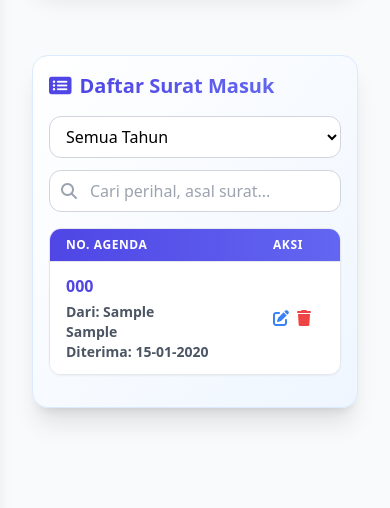
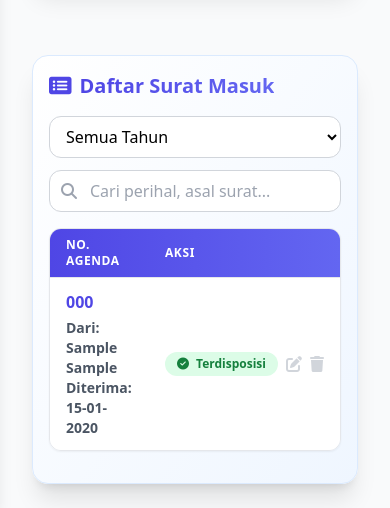
Before and after one commit to AndreasD8817/reksurat, a PHP site: page /surat-masuk in a window 390 px wide. Shown: the part 1560-2068 px from the top of the page. Run offline with PHP 8.4, Linux system fonts and the light colour scheme; the visitor is signed in with stand-in values (Sample User, id 1); tables that the repository leaves empty or names only in its code hold one stand-in row (values such as "Sample post"); some libraries are stand-ins or nearby versions.

Commit message:
V.1.8.1 FInal Mobile dan Desktop

```diff
--- a/assets/js/modules/ui.js
+++ b/assets/js/modules/ui.js
@@ -235,8 +235,30 @@ export function updateTableSuratMasuk(suratList) {
 }
 function getSuratMasukRowHTML(surat) {
   // Dapatkan tombol aksi terlebih dahulu
-  const actionButtons = getActionButtons("masuk", surat.id);
+  const isAdmin = document.body.dataset.userRole === "admin";
+  let actionButtons;
 
+  if (surat.disposisi_id) {
+    // Surat sudah terdisposisi, tombol dinonaktifkan
+    const disabledEdit = `<span class="text-gray-300 cursor-not-allowed" title="Tidak dapat diedit/dihapus karena sudah terdisposisi"><i class="fas fa-edit"></i></span>`;
+    const disabledDelete = isAdmin
+      ? `<span class="text-gray-300 cursor-not-allowed" title="Tidak dapat diedit/dihapus karena sudah terdisposisi"><i class="fas fa-trash"></i></span>`
+      : "";
+    actionButtons = `
+      <td class="px-4 md:px-6 py-3 md:py-4 whitespace-nowrap">
+        <div class="flex items-center space-x-2">
+          <span class="px-3 py-1 text-xs font-semibold rounded-full bg-green-100 text-green-700" title="Surat ini sudah didisposisi pada ID Disposisi: ${surat.disposisi_id}"><i class="fas fa-check-circle mr-1"></i> Terdisposisi</span>
+          ${disabledEdit}
+          ${disabledDelete}
+        </div>
+      </td>`;
+  } else {
+    // Surat belum terdisposisi, tombol aktif
+    actionButtons = getActionButtons("masuk", surat.id).replace(
+      '<td class="px-6 py-4">',
+      '<td class="px-4 md:px-6 py-3 md:py-4 whitespace-nowrap">'
+    );
+  }
   return `<tr class="hover:bg-blue-50 transition-colors duration-200">
         <td class="px-4 md:px-6 py-3 md:py-4 font-semibold">
             <a href="#" class="text-primary hover:underline detail-link" data-id="${
@@ -259,10 +281,7 @@ function getSuratMasukRowHTML(surat) {
         <td class="px-4 md:px-6 py-3 md:py-4 text-gray-600 hidden md:table-cell">${escapeHTML(
           surat.tgl_terima_formatted
         )}</td>
-        ${actionButtons.replace(
-          '<td class="px-6 py-4">',
-          '<td class="px-4 md:px-6 py-3 md:py-4">'
-        )}
+        ${actionButtons}
     </tr>`;
 }
 
--- a/pages/surat-masuk.php
+++ b/pages/surat-masuk.php
@@ -62,7 +62,12 @@ if ($_SERVER['REQUEST_METHOD'] === 'POST' && isset($_POST['simpan_surat_masuk'])
 
 // Logika memuat data awal tidak berubah
 $limit = 10;
-$stmt_data = $pdo->prepare("SELECT *, DATE_FORMAT(tanggal_diterima, '%d-%m-%Y') as tgl_terima_formatted FROM surat_masuk ORDER BY id DESC LIMIT ?");
+$stmt_data = $pdo->prepare(
+    "SELECT sm.*, DATE_FORMAT(sm.tanggal_diterima, '%d-%m-%Y') as tgl_terima_formatted, ds.id as disposisi_id
+     FROM surat_masuk sm
+     LEFT JOIN disposisi_sekwan ds ON sm.id = ds.surat_masuk_id
+     ORDER BY sm.id DESC LIMIT ?"
+);
 $stmt_data->bindValue(1, $limit, PDO::PARAM_INT);
 $stmt_data->execute();
 $surat_masuk_list = $stmt_data->fetchAll(PDO::FETCH_ASSOC);
@@ -256,11 +261,25 @@ require_once 'templates/header.php';
                         <td class="px-4 md:px-6 py-3 md:py-4 text-gray-600 hidden md:table-cell"><?php echo htmlspecialchars($surat['perihal']); ?></td>
                         <td class="px-4 md:px-6 py-3 md:py-4 text-gray-600 hidden md:table-cell"><?php echo htmlspecialchars($surat['tgl_terima_formatted']); ?></td>
                         <?php if (in_array($_SESSION['user_role'], ['admin', 'staff surat masuk'])): ?>
-                            <td class="px-4 md:px-6 py-3 md:py-4">
-                                <div class="flex space-x-2">
-                                    <a href="/edit-surat-masuk?id=<?php echo $surat['id']; ?>" class="text-blue-500 hover:text-blue-700" title="Edit"><i class="fas fa-edit"></i></a>
-                                    <?php if ($_SESSION['user_role'] === 'admin'): ?>
-                                        <button onclick="confirmDelete('surat-masuk', <?php echo $surat['id']; ?>)" class="text-red-500 hover:text-red-700" title="Hapus"><i class="fas fa-trash"></i></button>
+                            <td class="px-4 md:px-6 py-3 md:py-4 whitespace-nowrap">
+                                <?php if ($surat['disposisi_id']): ?>
+                                    <div class="flex items-center space-x-2">
+                                        <span class="px-3 py-1 text-xs font-semibold rounded-full bg-green-100 text-green-700" title="Surat ini sudah didisposisi pada ID Disposisi: <?php echo $surat['disposisi_id']; ?>">
+                                            <i class="fas fa-check-circle mr-1"></i> Terdisposisi
+                                        </span>
+                                        <!-- Tombol dinonaktifkan -->
+                                        <span class="text-gray-300 cursor-not-allowed" title="Tidak dapat diedit/dihapus karena sudah terdisposisi"><i class="fas fa-edit"></i></span>
+                                        <?php if ($_SESSION['user_role'] === 'admin'): ?>
+                                            <span class="text-gray-300 cursor-not-allowed" title="Tidak dapat diedit/dihapus karena sudah terdisposisi"><i class="fas fa-trash"></i></span>
+                                        <?php endif; ?>
+                                    </div>
+                                <?php else: ?>
+                                    <!-- Tombol aktif -->
+                                    <div class="flex space-x-2">
+                                        <a href="/edit-surat-masuk?id=<?php echo $surat['id']; ?>" class="text-blue-500 hover:text-blue-700" title="Edit"><i class="fas fa-edit"></i></a>
+                                        <?php if ($_SESSION['user_role'] === 'admin'): ?>
+                                            <button onclick="window.confirmDelete('surat-masuk', <?php echo $surat['id']; ?>)" class="text-red-500 hover:text-red-700" title="Hapus"><i class="fas fa-trash"></i></button>
+                                        <?php endif; ?>
                                     <?php endif; ?>
                                 </div>
                             </td>
--- a/pages/users.php
+++ b/pages/users.php
@@ -12,7 +12,7 @@ if (!isset($_SESSION['user_id']) || $_SESSION['user_role'] !== 'admin') {
 if ($_SERVER['REQUEST_METHOD'] === 'POST' && isset($_POST['tambah_user'])) {
     // Verifikasi CSRF token
     if (!isset($_POST['csrf_token']) || !verify_csrf_token($_POST['csrf_token'])) {
-        $_SESSION['error_message'] = "Sesi tidak valid. Silakan coba lagi.";
+        $_SESSION['error_message'] = "Terjadi kesalahan validasi. Silakan coba lagi.";
         header('Location: /users');
         exit;
     }
@@ -89,8 +89,10 @@ require_once 'templates/header.php';
             <div>
                 <label for="role" class="block text-sm font-medium text-gray-700 mb-2">Role</label>
                 <select id="role" name="role" class="w-full px-4 py-3 rounded-xl border border-gray-300 bg-white" required>
-                    <option value="staff">Staff</option>
+                    <option value="" disabled selected>-- Pilih Role --</option>
                     <option value="admin">Admin</option>
+                    <option value="staff surat masuk">Staff Surat Masuk</option>
+                    <option value="staff surat keluar">Staff Surat Keluar</option>
                 </select>
             </div>
         </div>
--- a/templates/header.php
+++ b/templates/header.php
@@ -103,7 +103,7 @@ $inisial_user = strtoupper(substr($nama_user, 0, 1));
 
     <aside class="sidebar bg-white w-64 shadow-lg z-50 h-screen fixed md:fixed transition-transform duration-300 ease-in-out" id="sidebar">
         <div class="px-4 h-20 flex items-center gap-3 border-b border-gray-200 bg-gradient-to-r from-primary to-secondary">
-            <img src="/assets/img/ArekSurat icon.png" alt="Logo ArekSurat" class="h-12 w-12">
+            <img src="/assets/img/ArekSurat icon.png" alt="Logo Aplikasi ArekSurat" class="h-12 w-12">
             <div>
                 <h1 class="text-xl font-bold text-white">ArekSurat</h1>
                 <p class="text-sm text-indigo-100">Dashboard Penomoran</p>
@@ -111,22 +111,22 @@ $inisial_user = strtoupper(substr($nama_user, 0, 1));
         </div>
         <nav class="mt-6">
 
-            <a href="/dashboard" class="block py-3 px-5 mx-2 rounded-lg  <?php echo ($_GET['page'] ?? '') === 'dashboard' ? 'nav-active shadow-md' : 'text-gray-700 hover:bg-gray-100 hover:text-primary'; ?>">
+            <a href="/dashboard" class="block py-3 px-5 mx-2 rounded-lg <?php echo ($_GET['page'] ?? '') === 'dashboard' ? 'nav-active shadow-md' : 'text-gray-700 hover:bg-gray-100 hover:text-primary'; ?>">
                 <i class="fas fa-tachometer-alt mr-3 w-5 text-center"></i> Dashboard
             </a>
             <div class="px-5 mt-4 mb-2">
                 <p class="text-gray-500 text-xs uppercase font-bold tracking-wider">Sekretariat</p>
             </div>
             <?php if (in_array($_SESSION['user_role'], ['admin', 'staff surat keluar'])): ?>
-                <a href="/surat-keluar" class="block py-3 px-5 mx-2 rounded-lg  <?php echo ($_GET['page'] ?? '') === 'surat-keluar' ? 'nav-active shadow-md' : 'text-gray-700 hover:bg-gray-100 hover:text-primary'; ?>">
+                <a href="/surat-keluar" class="block py-3 px-5 mx-2 rounded-lg <?php echo ($_GET['page'] ?? '') === 'surat-keluar' ? 'nav-active shadow-md' : 'text-gray-700 hover:bg-gray-100 hover:text-primary'; ?>">
                     <i class="fas fa-paper-plane mr-3 w-5 text-center"></i> Surat Keluar Setwan
                 </a>
             <?php endif; ?>
             <?php if (in_array($_SESSION['user_role'], ['admin', 'staff surat masuk'])): ?>
-                <a href="/surat-masuk" class="block py-3 px-5 mx-2 rounded-lg  <?php echo ($_GET['page'] ?? '') === 'surat-masuk' ? 'nav-active shadow-md' : 'text-gray-700 hover:bg-gray-100 hover:text-primary'; ?>">
+                <a href="/surat-masuk" class="block py-3 px-5 mx-2 rounded-lg <?php echo ($_GET['page'] ?? '') === 'surat-masuk' ? 'nav-active shadow-md' : 'text-gray-700 hover:bg-gray-100 hover:text-primary'; ?>">
                     <i class="fas fa-envelope mr-3 w-5 text-center"></i> Surat Masuk Setwan
                 </a>
-                <a href="/disposisi-sekwan" class="block py-3 px-5 mx-2 rounded-lg  <?php echo ($_GET['page'] ?? '') === 'disposisi-sekwan' ? 'nav-active shadow-md' : 'text-gray-700 hover:bg-gray-100 hover:text-primary'; ?>">
+                <a href="/disposisi-sekwan" class="block py-3 px-5 mx-2 rounded-lg <?php echo ($_GET['page'] ?? '') === 'disposisi-sekwan' ? 'nav-active shadow-md' : 'text-gray-700 hover:bg-gray-100 hover:text-primary'; ?>">
                     <i class="fas fa-share-square mr-3 w-5 text-center"></i> Disposisi Setwan
                 </a>
             <?php endif; ?>
@@ -135,12 +135,12 @@ $inisial_user = strtoupper(substr($nama_user, 0, 1));
                 <p class="text-gray-500 text-xs uppercase font-bold tracking-wider">Dewan</p>
             </div>
             <?php if (in_array($_SESSION['user_role'], ['admin', 'staff surat keluar'])): ?>
-                <a href="/surat-keluar-dewan" class="block py-3 px-5 mx-2 rounded-lg  <?php echo ($_GET['page'] ?? '') === 'surat-keluar-dewan' ? 'nav-active shadow-md' : 'text-gray-700 hover:bg-gray-100 hover:text-primary'; ?>">
+                <a href="/surat-keluar-dewan" class="block py-3 px-5 mx-2 rounded-lg <?php echo ($_GET['page'] ?? '') === 'surat-keluar-dewan' ? 'nav-active shadow-md' : 'text-gray-700 hover:bg-gray-100 hover:text-primary'; ?>">
                     <i class="fas fa-paper-plane mr-3 w-5 text-center"></i> Surat Keluar Dewan
                 </a>
             <?php endif; ?>
             <?php if (in_array($_SESSION['user_role'], ['admin', 'staff surat masuk'])): ?>
-                <a href="/surat-masuk-dewan" class="block py-3 px-5 mx-2 rounded-lg  <?php echo ($_GET['page'] ?? '') === 'surat-masuk-dewan' ? 'nav-active shadow-md' : 'text-gray-700 hover:bg-gray-100 hover:text-primary'; ?>">
+                <a href="/surat-masuk-dewan" class="block py-3 px-5 mx-2 rounded-lg <?php echo ($_GET['page'] ?? '') === 'surat-masuk-dewan' ? 'nav-active shadow-md' : 'text-gray-700 hover:bg-gray-100 hover:text-primary'; ?>">
                     <i class="fas fa-envelope mr-3 w-5 text-center"></i> Surat Masuk Dewan
                 </a>
             <?php endif; ?>
@@ -149,10 +149,10 @@ $inisial_user = strtoupper(substr($nama_user, 0, 1));
                 <p class="text-gray-500 text-xs uppercase font-bold tracking-wider">Sistem</p>
             </div>
              <?php if (isset($_SESSION['user_role']) && $_SESSION['user_role'] === 'admin'): ?>
-                <a href="/users" class="block py-3 px-5 mx-2 rounded-lg  <?php echo ($_GET['page'] ?? '') === 'users' ? 'nav-active shadow-md' : 'text-gray-700 hover:bg-gray-100 hover:text-primary'; ?>">
+                <a href="/users" class="block py-3 px-5 mx-2 rounded-lg <?php echo ($_GET['page'] ?? '') === 'users' ? 'nav-active shadow-md' : 'text-gray-700 hover:bg-gray-100 hover:text-primary'; ?>">
                     <i class="fas fa-users-cog mr-3 w-5 text-center"></i> Manajemen User
                 </a>
-                <a href="/log-user" class="block py-3 px-5 mx-2 rounded-lg  <?php echo ($_GET['page'] ?? '') === 'log-user' ? 'nav-active shadow-md' : 'text-gray-700 hover:bg-gray-100 hover:text-primary'; ?>">
+                <a href="/log-user" class="block py-3 px-5 mx-2 rounded-lg <?php echo ($_GET['page'] ?? '') === 'log-user' ? 'nav-active shadow-md' : 'text-gray-700 hover:bg-gray-100 hover:text-primary'; ?>">
                     <i class="fas fa-history mr-3 w-5 text-center"></i> Log User
                 </a>
             <?php endif; ?>
@@ -169,10 +169,10 @@ $inisial_user = strtoupper(substr($nama_user, 0, 1));
                     <button class="md:hidden text-gray-600 bg-gray-100 p-2 rounded-lg mr-4 shadow-sm hover:bg-gray-200 transition-colors" id="menu-toggle">
                         <i class="fas fa-bars text-lg"></i>
                     </button>
-                    <h2 class="text-xl font-semibold text-gray-700 "><?php echo $pageTitle ?? 'Dashboard'; ?></h2>
+                    <h2 class="text-xl font-semibold text-gray-700"><?php echo $pageTitle ?? 'Dashboard'; ?></h2>
                 </div>
-                <div class="flex items-center">
-                    <div class="w-10 h-10 rounded-full bg-gradient-to-r from-primary to-secondary flex items-center justify-center text-white font-bold shadow-md hover:shadow-lg transition-shadow cursor-pointer">
+                <div class="flex items-center cursor-pointer">
+                    <div class="w-10 h-10 rounded-full bg-gradient-to-r from-primary to-secondary flex items-center justify-center text-white font-bold shadow-md hover:shadow-lg transition-shadow">
                         <?php echo htmlspecialchars($inisial_user); ?>
                     </div>
                     <span class="text-gray-700 font-medium text-sm ml-3 hidden md:block">
```
Also changed, not shown: pages/ajax-search-surat-masuk.php (+10 -6 lines), pages/dashboard.php (+21 -14 lines), pages/edit-user.php (+13 -6 lines), 1 other file.
